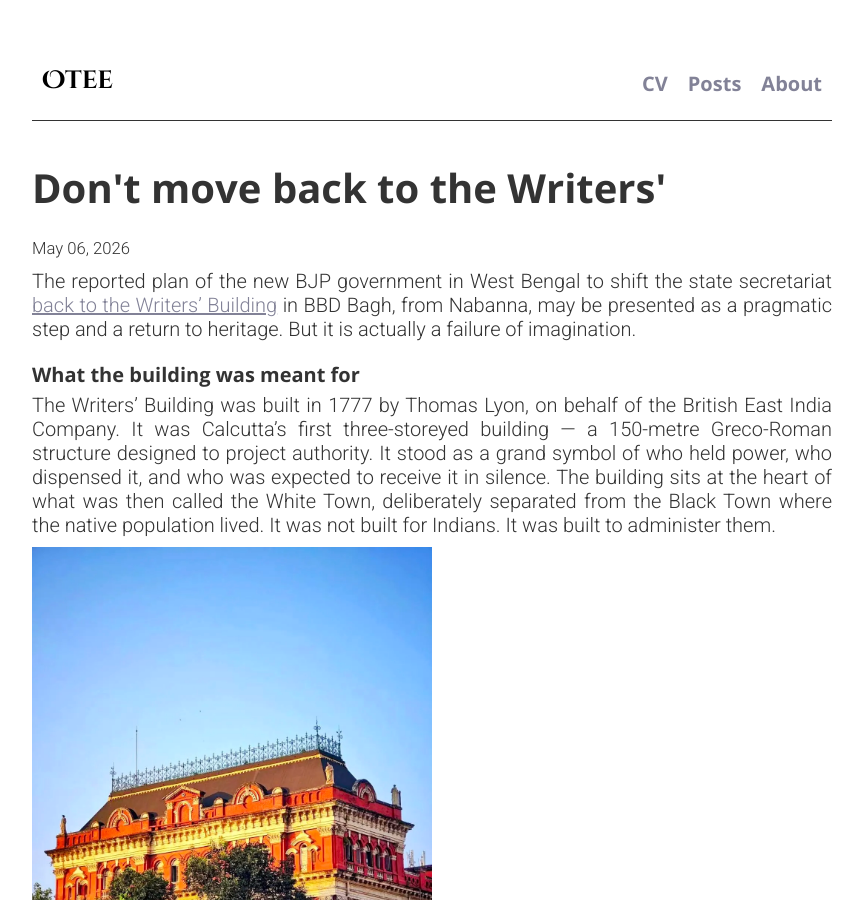
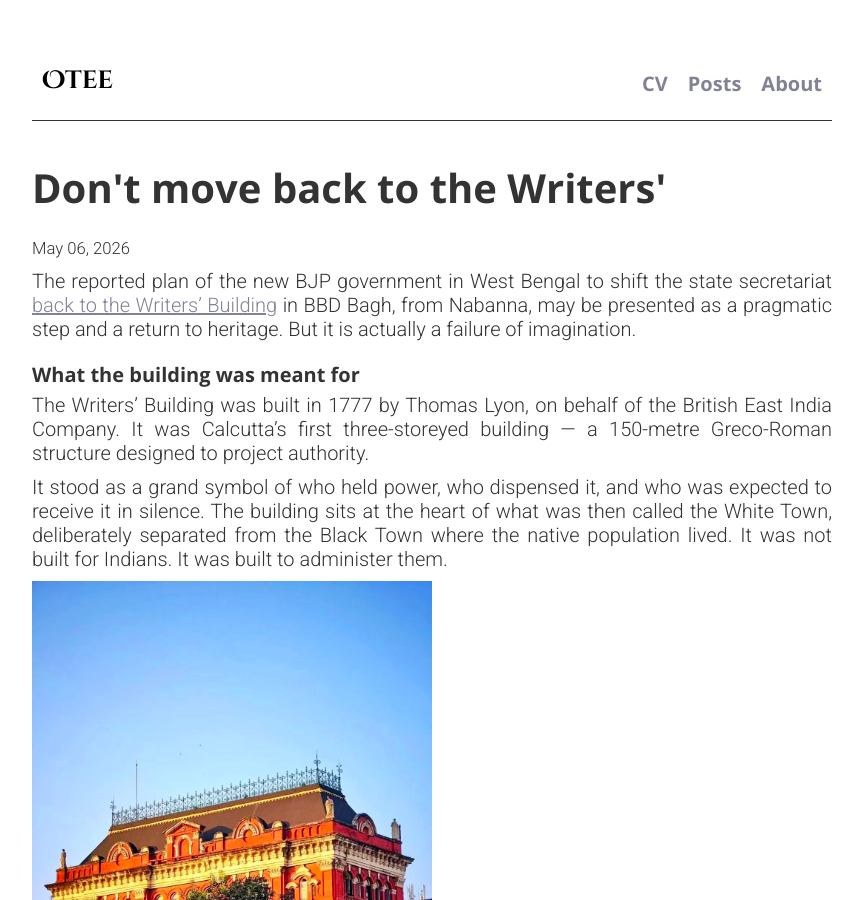
Before and after one commit to oitee/oitee.github.io, a Jekyll site: the page built from _posts/2026-05-06-why-not-writers.md, in a window 1280 px wide and 900 px high. Shown: the whole window, without its empty margins (208-1071 px from the left). Built offline with Jekyll 4.4.1, drawn with Linux system fonts in a browser that asks for light colours; some of the changed text lies outside the part shown.

Commit message:
Minor changes in new post

```diff
--- a/_posts/2026-05-06-why-not-writers.md
+++ b/_posts/2026-05-06-why-not-writers.md
@@ -2,13 +2,16 @@
 layout: post
 title: Don't move back to the Writers'
 tags: personal
+image: /assets/images/writers_building.webp
 ---
 
 The reported plan of the new BJP government in West Bengal to shift the state secretariat [back to the Writers' Building](https://www.telegraphindia.com/west-bengal/kolkata/bjp-eyes-return-to-writers-buildings-new-chief-minister-to-take-final-call-prnt/cid/2159221) in BBD Bagh, from Nabanna, may be presented as a pragmatic step and a return to heritage. But it is actually a failure of imagination.
 
 #### What the building was meant for
 
-The Writers' Building was built in 1777 by Thomas Lyon, on behalf of the British East India Company. It was Calcutta's first three-storeyed building — a 150-metre Greco-Roman structure designed to project authority. It stood as a grand symbol of who held power, who dispensed it, and who was expected to receive it in silence. The building sits at the heart of what was then called the White Town, deliberately separated from the Black Town where the native population lived. It was not built for Indians. It was built to administer them.
+The Writers' Building was built in 1777 by Thomas Lyon, on behalf of the British East India Company. It was Calcutta's first three-storeyed building — a 150-metre Greco-Roman structure designed to project authority.
+
+It stood as a grand symbol of who held power, who dispensed it, and who was expected to receive it in silence. The building sits at the heart of what was then called the White Town, deliberately separated from the Black Town where the native population lived. It was not built for Indians. It was built to administer them.
 
 <a href="/assets/images/writers_building.webp">
     <img src="/assets/images/writers_building.webp" width="50%">
@@ -33,6 +36,7 @@ If the new government genuinely wants to signal a break from the past, the symbo
 #### Colonial Mindset
 
 The BJP has made much of moving away from the [colonial hangover in Indian governance](https://www.pib.gov.in/PressReleasePage.aspx?PRID=2227768&reg=3&lang=2). The Central Vista project was explicitly framed as a break from Lutyens' Delhi, from the North and South Blocks that the British built to administer their empire. The logic, as articulated by the government, was that independent India should govern itself from spaces it built for itself, not from spaces built to serve colonial masters.
+
 The Writers' Building was built to serve colonial masters. If the BJP truly believes in *Viksit Bharat* — a developed India free of colonial baggage — it should start its new innings in Kolkata by not returning to a building commissioned by the British East India Company.
 
 #### A new Secretariat for New Bengal
```
